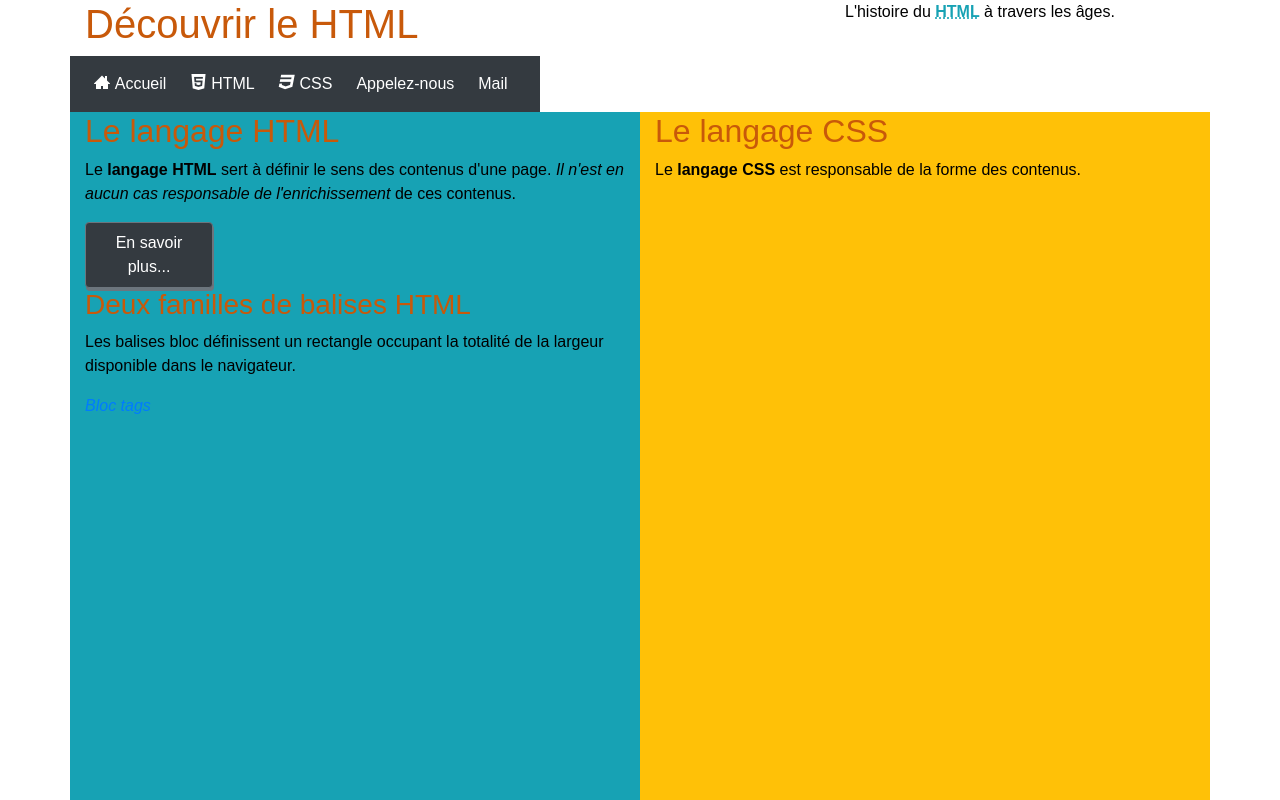
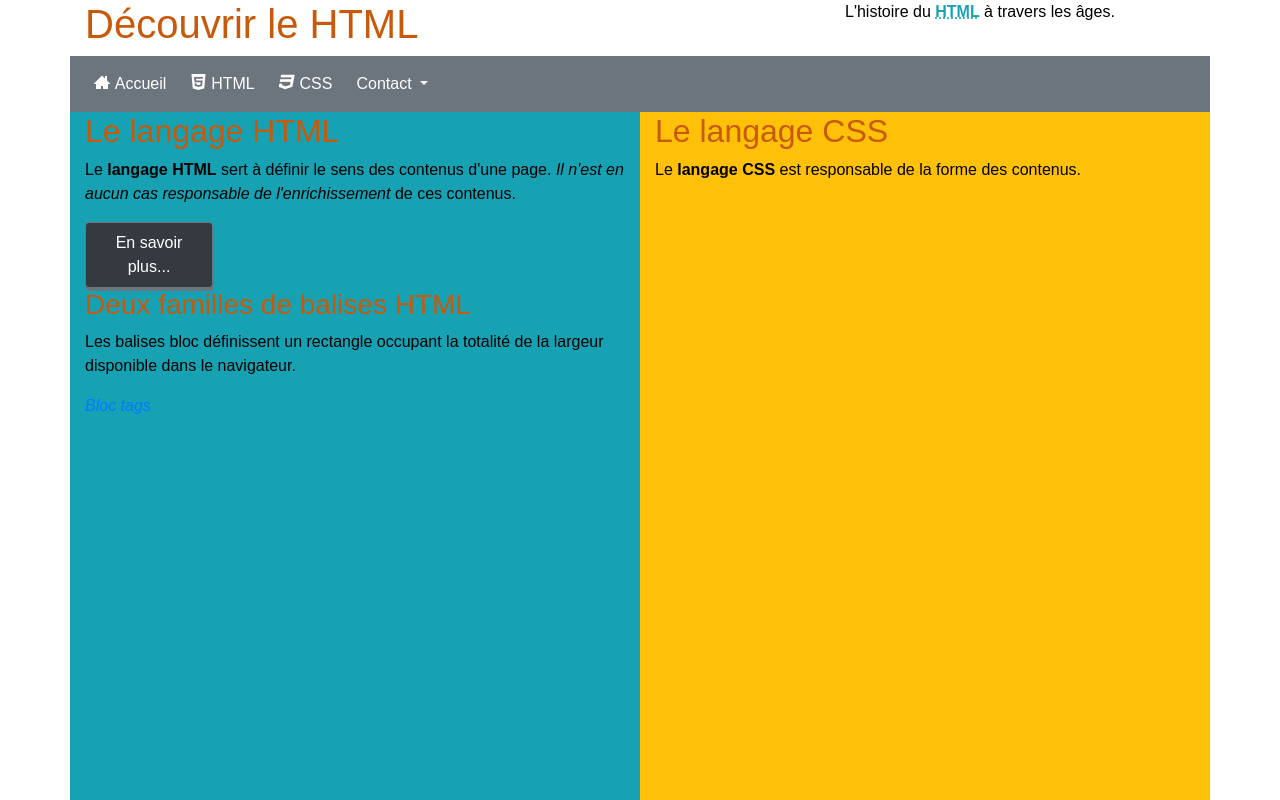
Before and after one commit to Ghislaine34/init_html, a website: page index.html in a window 1280 px wide. Shown: the top 800 px of the page. Drawn offline with nearby package versions, Linux system fonts and the light colour scheme; files whose address does not match are found by name.

Commit message:
add popper + jquery & finaly nav

```diff
--- a/assets/css/styles.css
+++ b/assets/css/styles.css
@@ -59,6 +59,7 @@ header nav ul li{
 */
 nav {
     color:var(--dark);
+    background-color: var(--secondary);
 }
 nav ul li a{
     transform: rotate(0deg);
@@ -166,3 +167,6 @@ span[class^="icon-"]{
     top: 50%;
     transform: translateY(-50%);
 }
+nav.navbar{
+    background-color: var(--secondary) !important;
+}
--- a/index.html
+++ b/index.html
@@ -30,7 +30,7 @@
                 <!--abbr avec l'attirbut title pour donner la signification
                     de l'abbréviation définie (ici HTML <=> Hyper Text Markup Language-->
             </p>
-            <nav class="navbar navbar-expand-lg navbar-dark bg-dark">
+            <nav class="navbar navbar-expand-lg navbar-dark bg-dark col-12">
                 <!--Element qui regroupe des balises de navigation-->
                 <!--Burger menu button : displayed only when device width <= 576px-->
                 <button class="navbar-toggler" type="button" data-toggle="collapse" data-target="#navbarSupportedContent" aria-controls="navbarSupportedContent" aria-expanded="false" aria-label="Toggle navigation">
@@ -52,13 +52,15 @@
                         <li class="nav-item active">
                             <a class="nav-link" href="#" title=""><span class="icon-css3"></span>CSS</a>
                         </li>
-                        <li class="nav-item active">
-                            <a class="nav-link" href="#" title="tel">Appelez-nous</a>
+                        <li class="nav-item active dropdown">
+                            <a class="nav-link dropdown-toggle" href="#" id="navbarDropdown" role="button" data-toggle="dropdown" aria-haspopup="true" aria-expanded="false">
+                              Contact
+                            </a>
+                            <div class="dropdown-menu" aria-labelledby="navbarDropdown">
+                              <a class="dropdown-item" href="#" title="tel">Appelez-nous</a>
+                              <a class="dropdown-item" href="#" title="send an email" onclick="openModal()">Mail</a>
+                            </div>
                         </li>
-                        <li class="nav-item active">
-                            <a class="nav-link" href="#" title="send an email" onclick="openModal()">Mail</a>
-                        </li>
-
                     </ul>
                 </div>
             </nav>
@@ -139,8 +141,9 @@
     <!--fin du template pour l'affichage du formulaire de contact-->
     <!--Intégration des scripts JS nécéssaires au fonctionnement correct de Bootstrap-->
     <script src="./node_modules/jquery/dist/jquery.min.js"></script>
-    <script src="./node_modules/popper.js/dist/popper.min.js"></script>
-    <script src="assets/js/modal.js"></script>
+    <script src="./node_modules/@popperjs/core/dist/umd/popper.js"></script>
+    <script src="./node_modules/bootstrap/dist/js/bootstrap.min.js"></script>
+    <script src="./assets/js/modal.js"></script>
 </body>
 
 </html><!-- fin du documents-->
--- a/package.json
+++ b/package.json
@@ -23,8 +23,8 @@
   },
   "homepage": "https://github.com/Ghislaine34/init_html#readme",
   "dependencies": {
+    "@popperjs/core": "^2.4.4",
     "bootstrap": "^4.5.0",
-    "jquery": "^3.5.1",
-    "popper.js": "^1.16.1"
+    "jquery": "^3.5.1"
   }
 }
```
Also changed, not shown: 1 other file.
